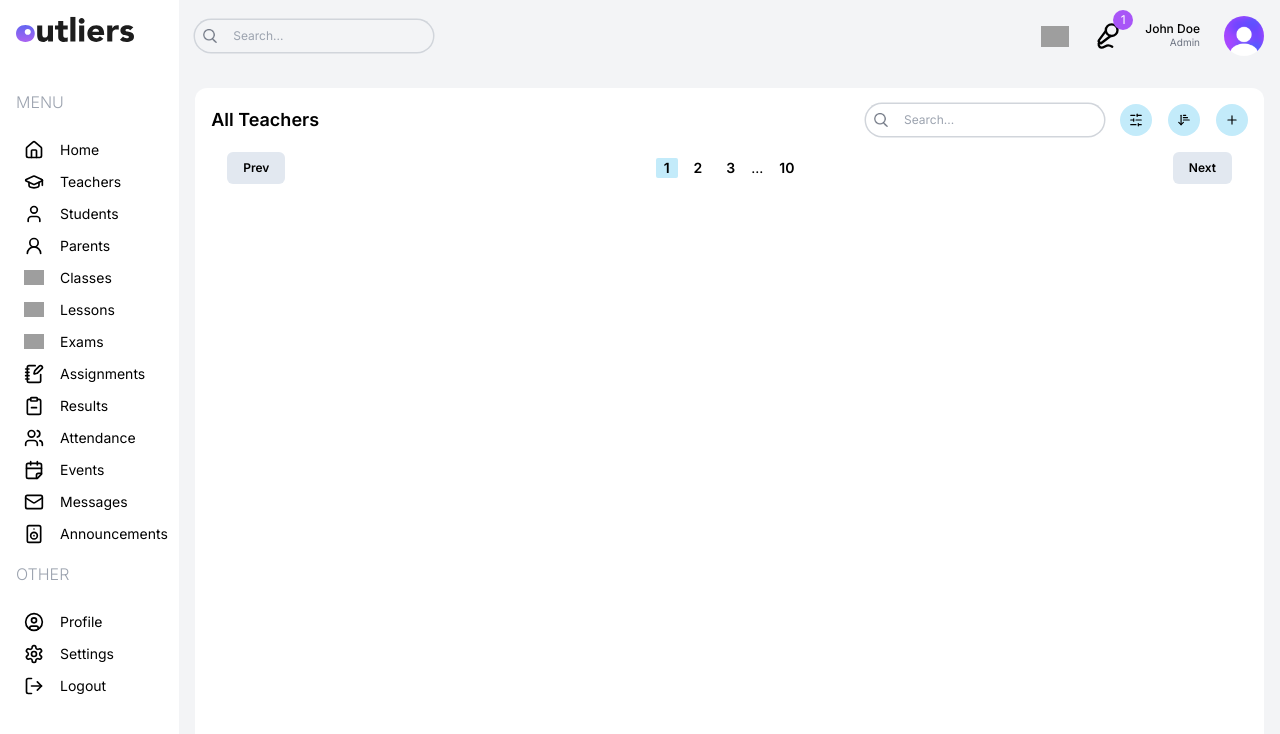
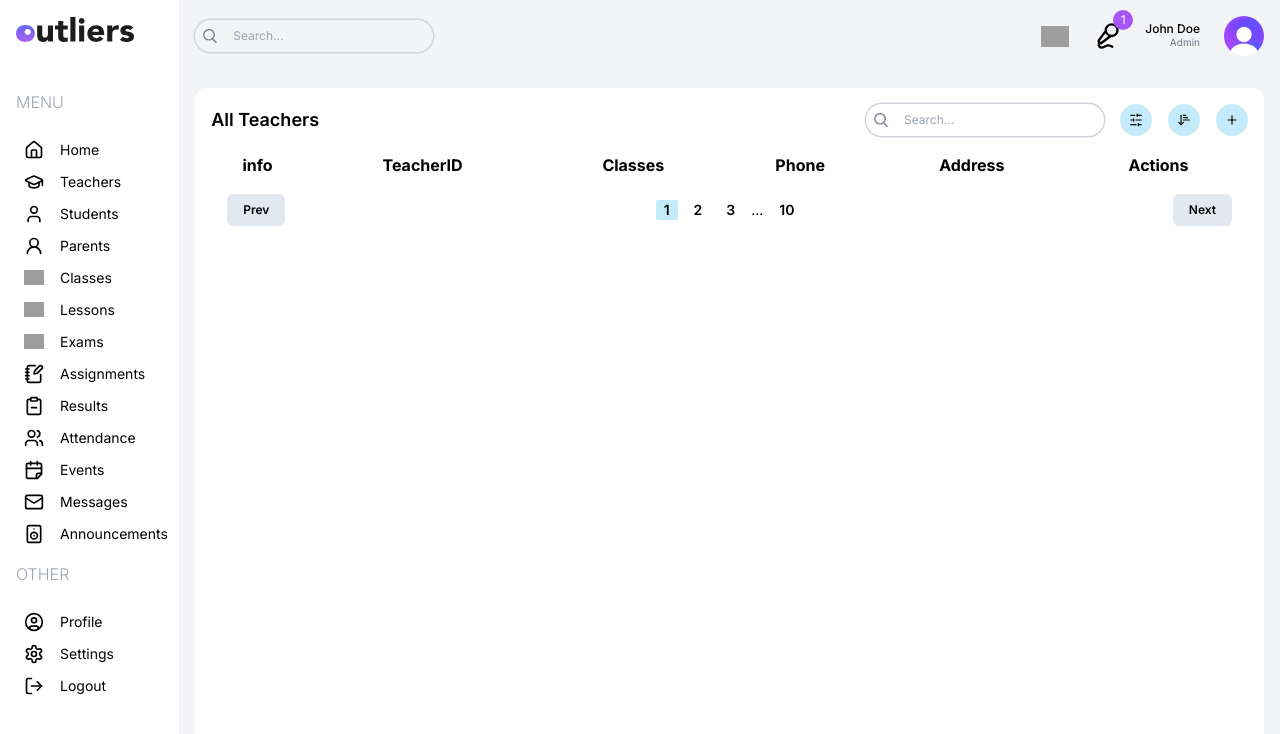
Before and after one commit to ijeetu/next-dashboard-ui, a Next.js app: page /list/teachers in a window 1280 px wide. Shown: the top 734 px of the page. Built offline with nearby package versions, Linux system fonts and the light colour scheme; grey boxes are pictures that could not be loaded.

Commit message:
Table Row Added

```diff
--- a/src/app/(dashboard)/list/teachers/page.tsx
+++ b/src/app/(dashboard)/list/teachers/page.tsx
@@ -1,40 +1,69 @@
-import Pagination from "@/components/Pagination"
-import TableSearch from "@/components/TableSearch"
-import Image from "next/image"
+import Pagination from "@/components/Pagination";
+import Table from "@/components/Table";
+import TableSearch from "@/components/TableSearch";
+
+import Image from "next/image";
+
+const columns = [
+  {
+    header: "info",
+    accessor: "info",
+  },
+  {
+    header: "TeacherID",
+    accessor: "teacherID",
+    className: "hidden md:table-cell",
+  },
+  {
+    header: "Classes",
+    accessor: " classes",
+    className: "hidden md:table-cell",
+  },
+  {
+    header: "Phone",
+    accessor: "phone",
+    className: "hidden lg:table-cell",
+  },
+  {
+    header: "Address",
+    accessor: "address",
+    className: "hidden lg:table-cell",
+  },
+  {
+    header: "Actions",
+    accessor: "actions",
+  },
+];
+
 const TeacherList = () => {
   return (
     <div className="bg-white rounded-xl p-4 m-4 flex-1">
-
-
       {/* TOP */}
       <div className="flex justify-between items-center">
         <h1 className="hidden md:block text-lg font-semibold">All Teachers</h1>
         <div className="flex flex-col md:flex-row gap-4 items-center w-full md:w-auto">
           <TableSearch />
           <div className="flex items-center gap-4 self-end">
-            <button className="w-8 h-8 flex items-center justify-center rounded-full bg-outSky text-white" >
+            <button className="w-8 h-8 flex items-center justify-center rounded-full bg-outSky text-white">
               <Image src="/filter.svg" alt="search" width={14} height={14} />
             </button>
-            <button className="w-8 h-8 flex items-center justify-center rounded-full bg-outSky text-white" >
+            <button className="w-8 h-8 flex items-center justify-center rounded-full bg-outSky text-white">
               <Image src="/sort.svg" alt="search" width={14} height={14} />
             </button>
-            <button className="w-8 h-8 flex items-center justify-center rounded-full bg-outSky text-white" >
+            <button className="w-8 h-8 flex items-center justify-center rounded-full bg-outSky text-white">
               <Image src="/plus.svg" alt="search" width={14} height={14} />
             </button>
           </div>
         </div>
       </div>
 
+      {/* LIST */}
+      <Table columns={columns} />
 
-      {/* LIST */}
+      {/* PAGINATION */}
+      <Pagination />
+    </div>
+  );
+};
 
-
-{/* PAGINATION */}
-<Pagination />
-
-
-    </div>
-  )
-}
-
-export default TeacherList
+export default TeacherList;
--- /dev/null
+++ b/src/components/Table.tsx
@@ -0,0 +1,22 @@
+type column = {
+  header: string;
+  accessor: string;
+  className?: string;
+};
+const Table = ({ columns }: { columns: column[] }) => {
+  return (
+    <table className="w-full mt-4">
+      <thead>
+        <tr>
+          {columns.map((col) => (
+            <th key={col.accessor} className={col.className}>
+              {col.header}
+            </th>
+          ))}
+        </tr>
+      </thead>
+    </table>
+  );
+};
+
+export default Table;
```
